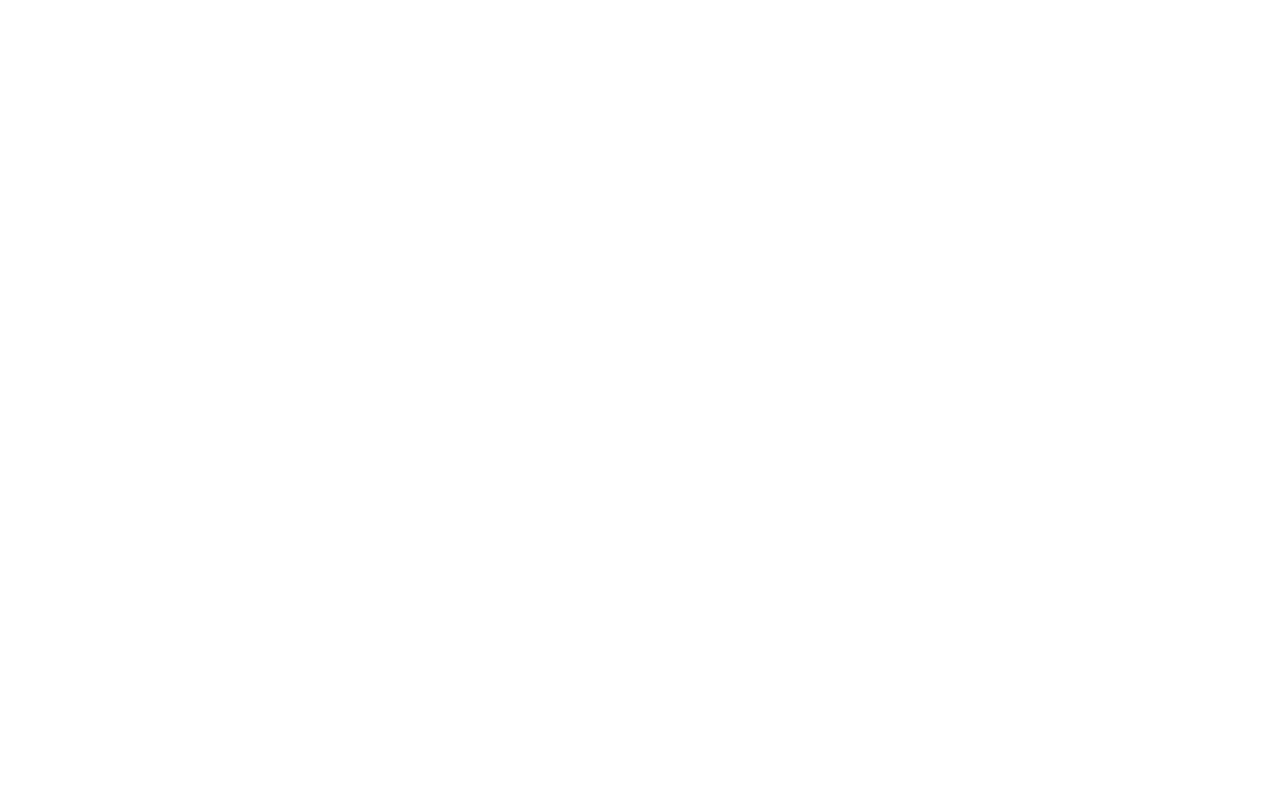
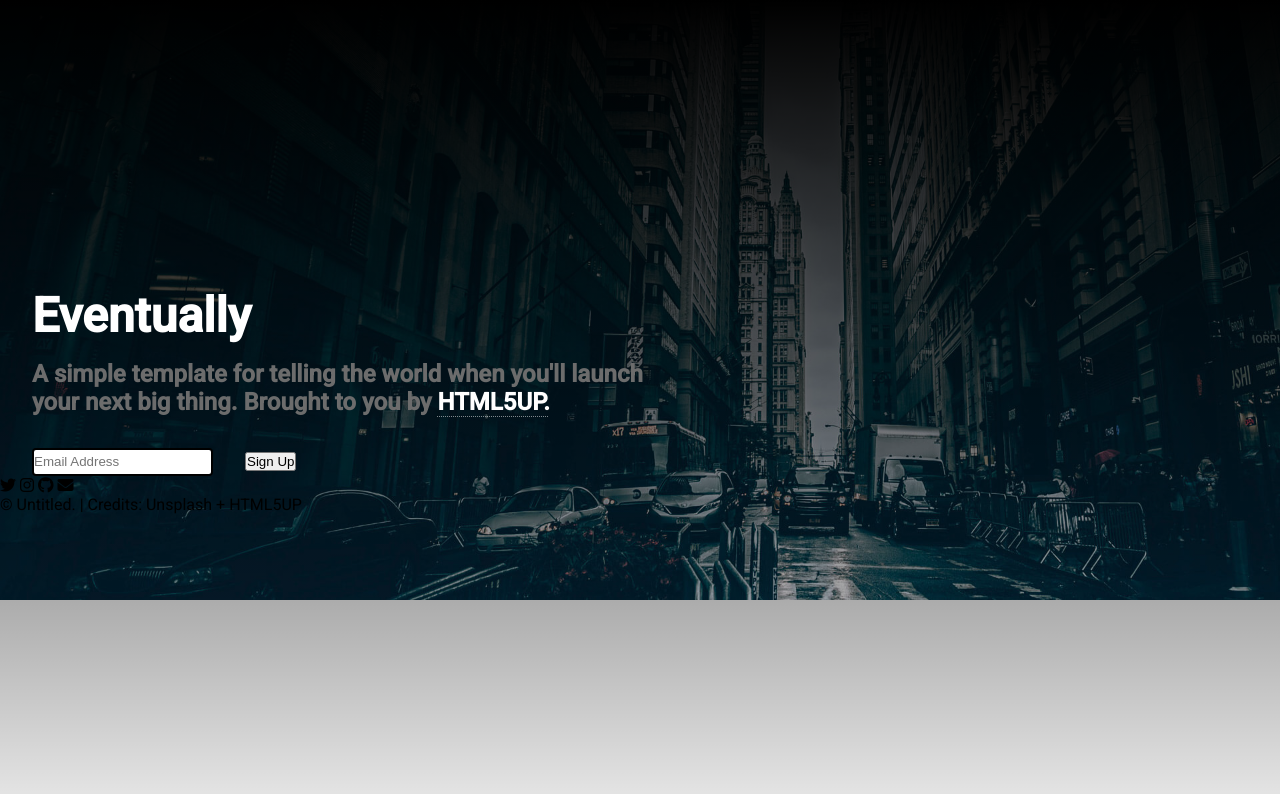
Before and after one commit to apicgg/codedamn-course-project-html-eventually-stunning-landing-page, a plain HTML site: page index.html in a window 1280 px wide. Drawn offline with Linux system fonts and the light colour scheme.

Commit message:
add html code and some styles

```diff
--- a/index.html
+++ b/index.html
@@ -4,9 +4,41 @@
     <meta charset="UTF-8" />
     <meta http-equiv="X-UA-Compatible" content="IE=edge" />
     <meta name="viewport" content="width=device-width, initial-scale=1.0" />
+    <script
+      src="https://kit.fontawesome.com/def47af47b.js"
+      crossorigin="anonymous"
+    ></script>
+    <link rel="stylesheet" href="style.css" />
     <title>codedamn Project</title>
   </head>
   <body>
     <!-- start writing your code -->
+    <div class="container">
+      <header class="header">
+        <h1>Eventually</h1>
+        <p class="text">
+          A simple template for telling the world when you'll launch <br />
+          your next big thing. Brought to you by <a href="#">html5up.</a>
+        </p>
+      </header>
+
+      <form class="form">
+        <input class="form-input" type="email" placeholder="Email Address" />
+        <button class="button">Sign Up</button>
+      </form>
+
+      <footer class="footer">
+        <div>
+          <i class="fa fa-twitter" aria-hidden="true"></i>
+          <i class="fa fa-instagram" aria-hidden="true"></i>
+          <i class="fa fa-github" aria-hidden="true"></i>
+          <i class="fa fa-envelope" aria-hidden="true"></i>
+        </div>
+
+        <div>
+          <p>&copy; Untitled. | Credits: Unsplash + HTML5UP</p>
+        </div>
+      </footer>
+    </div>
   </body>
 </html>
--- /dev/null
+++ b/style.css
@@ -0,0 +1,61 @@
+@import url('https://fonts.googleapis.com/css2?family=Roboto:wght@300;400;500&display=swap');
+
+* {
+  margin: 0;
+  padding: 0;
+}
+
+body {
+  font-family: 'Roboto', sans-serif;
+  box-sizing: border-box;
+}
+
+.container {
+  background-image: url(./assets/images/bg01.jpg);
+  background-image: linear-gradient(0deg, rgba(0, 0, 0, 0.1), rgba(0, 0, 0, 5)),
+    url(./assets/images/bg01.jpg);
+  height: 100vh;
+  width: 100vw;
+  background-size: 100%;
+  background-repeat: no-repeat;
+  display: flex;
+  flex-direction: column;
+  justify-content: center;
+}
+
+.header > h1 {
+  color: #fff;
+  font-weight: bold;
+  padding-left: 2rem;
+  font-size: 3rem;
+}
+
+.text {
+  color: #6c6c6c;
+  padding-top: 1rem;
+  padding-left: 2rem;
+  font-weight: bold;
+  font-size: 1.5rem;
+}
+
+.text > a:any-link {
+  color: #fff;
+  text-transform: uppercase;
+  text-decoration: underline dotted rgba(255, 255, 255, 0.5) 0.05em;
+  text-underline-offset: 0.25em;
+}
+
+.form {
+  padding-left: 2rem;
+  padding-top: 2rem;
+  display: flex;
+  align-items: center;
+  justify-content: flex-start;
+  gap: 2rem;
+}
+
+.form-input {
+  border: 2px solid;
+  border-radius: 4px;
+  height: 1.5rem;
+}
```
Lines whose indentation alone changed are shown as unchanged.
